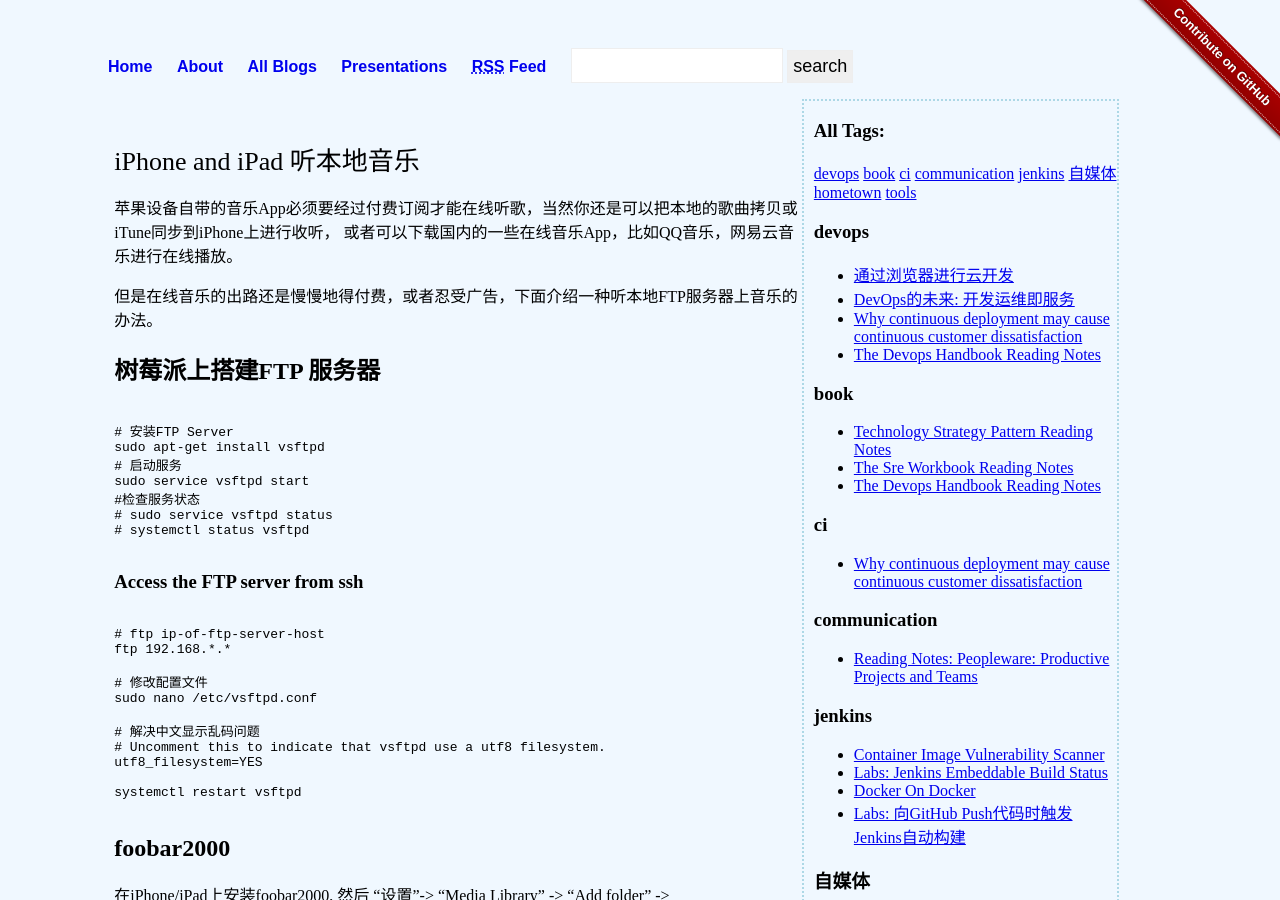
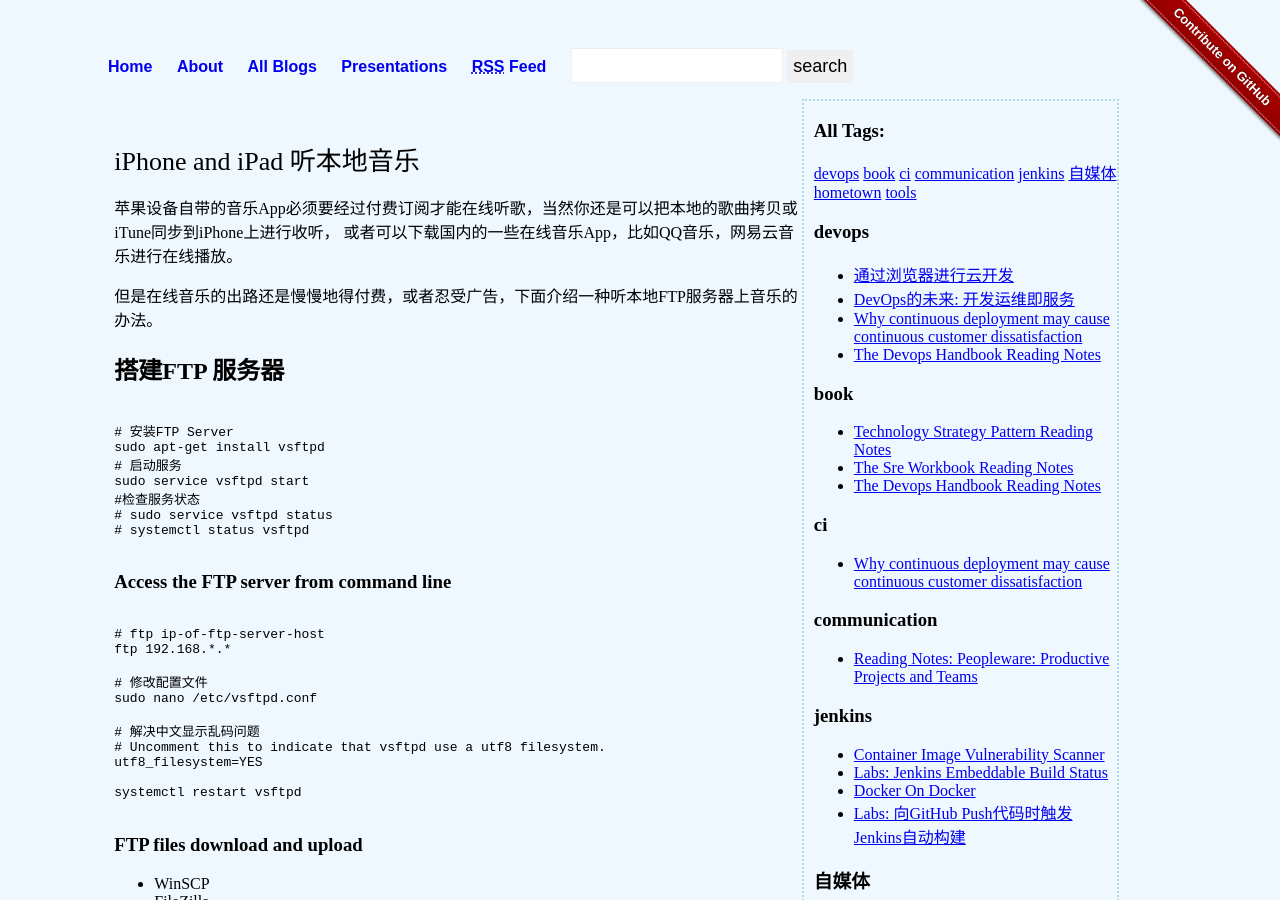
Before and after one commit to liuning0820/liuning0820.github.io, a Jekyll site: the page built from _posts/2019-11-16-play-local-music-on-iPhone-iPad.md, in a window 1280 px wide and 900 px high. Built offline with Jekyll 4.4.1, drawn with Linux system fonts in a browser that asks for light colours; comment, search, counter and statistics services are not loaded.

Commit message:
Update the tools on FTP

````diff
--- a/_posts/2019-11-16-play-local-music-on-iPhone-iPad.md
+++ b/_posts/2019-11-16-play-local-music-on-iPhone-iPad.md
@@ -15,7 +15,7 @@ title: "iPhone and iPad 听本地音乐"
 
 <! --more-- >
 
-## 树莓派上搭建FTP 服务器
+## 搭建FTP 服务器
 
 ```sh
 
@@ -29,7 +29,7 @@ sudo service vsftpd start
 
 ```
 
-### Access the FTP server from ssh
+### Access the FTP server from command line
 
 ```sh
 
@@ -47,6 +47,11 @@ systemctl restart vsftpd
 
 ```
 
+### FTP files download and upload
+
+- WinSCP
+- FileZilla
+
 ## foobar2000
 
 在iPhone/iPad上安装foobar2000, 然后 "设置"-> "Media Library" -> "Add folder" -> "ftp://user:password@192.168.1.1"
````
